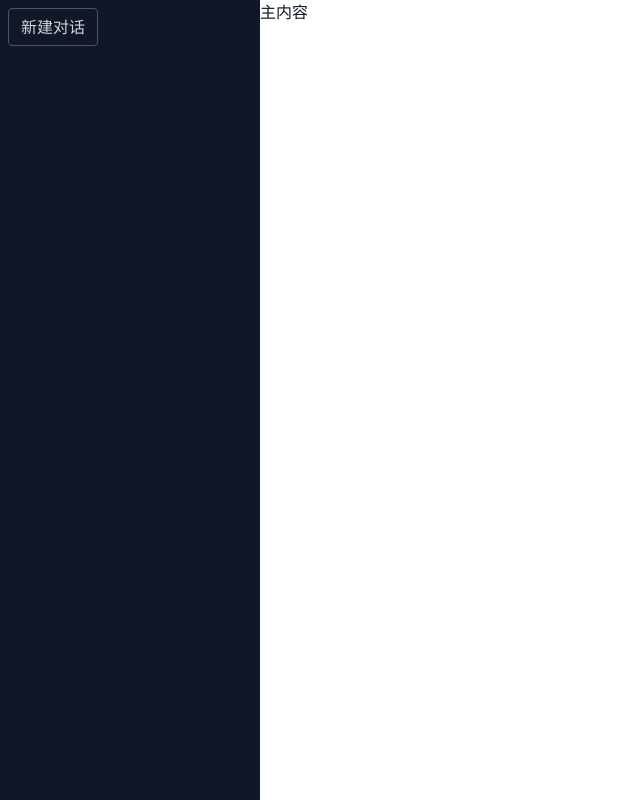
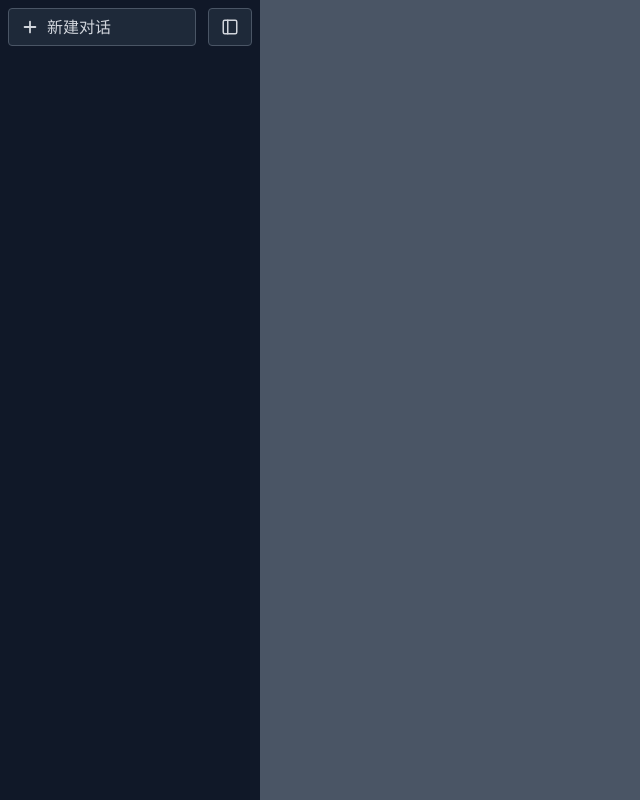
Before and after one commit to jacbo/chatgpt-app, a Next.js app: page / in a window 1280 px wide. Shown: the whole page, without its empty margins (0-640 px from the left). Built offline with nearby package versions, Linux system fonts and the light colour scheme.

Commit message:
添加按钮

```diff
--- a/app/globals.css
+++ b/app/globals.css
@@ -5,3 +5,7 @@
 html,body {
   height: 100%;
 }
+
+  .hidden {
+    display: none;
+  }
--- a/app/layout.tsx
+++ b/app/layout.tsx
@@ -1,3 +1,4 @@
+import AppContextProvider from '@/components/AppContext'
 import './globals.css'
 
 export const metadata = {
@@ -12,7 +13,11 @@ export default function RootLayout({
 }) {
   return (
     <html lang="zh">
-      <body className="">{children}</body>
+      <body className="dark">
+        <AppContextProvider>
+          {children}
+        </AppContextProvider>
+      </body>
     </html>
   )
 }
--- /dev/null
+++ b/components/AppContext.tsx
@@ -0,0 +1,28 @@
+"use client"
+
+import {Dispatch, ReactNode, SetStateAction, createContext, useContext, useMemo, useState} from "react"
+
+type State = {
+  displayNavigation: boolean;
+}
+
+type AppContextProps = {
+  state: State;
+  setState: Dispatch<React.SetStateAction<State>>;
+}
+
+const AppContext = createContext<AppContextProps>(null!);
+
+export function useAppContext(){
+  return useContext(AppContext);
+}
+
+export default function AppContextProvider({children}:{children: ReactNode}){
+    const [state, setState] = useState<State>({
+        displayNavigation: true,
+    })
+    const contextValue = useMemo(() => ({state, setState}), [state,setState]);
+    return (
+        <AppContext.Provider value={contextValue}>{children}</AppContext.Provider>
+    )
+}
--- a/components/common/Button.tsx
+++ b/components/common/Button.tsx
@@ -1,9 +1,25 @@
 import { ComponentPropsWithoutRef } from "react";
+import { IconType } from "react-icons";
 
-export default function Button({children, className, ...props}:ComponentPropsWithoutRef<'button'>) {
+type ButtonProps = {
+    icon?: IconType
+    variant?: "default" | "outline" | "text"
+} & ComponentPropsWithoutRef<'button'>
+
+export default function Button({children, className="", icon:Icon,variant="default", ...props}:ButtonProps) {
+  let localClassName = "";
+  if(variant === "default") {
+    localClassName = "text-black dark:text-gray-300 bg-gray-50 hover:bg-gray-200 dark:bg-gray-700 dark:hover:bg-gray-900"
+  } else if(variant === "outline") {
+    localClassName = "border border-gray-300 dark:border-gray-600 text-black dark:text-gray-300 bg-gray-50 hover:bg-gray-200 dark:bg-gray-800 dark:hover:bg-gray-700"
+  } else if(variant === "text") {
+    localClassName = "text-black dark:text-gray-300 bg-transparent hover:bg-gray-200 dark:hover:bg-gray-700"
+  }
   return (
-    <button className={`border border-gray-600 rounded px-3 py-1.5 hover:bg-gray-800 active:bg-blue-700 ${className}`}
+    <button className={`  inline-flex ${className} items-center min-w-[38px] min-h-[38px] rounded px-3 py-1.5
+      ${localClassName}`}
     {...props}>
+      {Icon && <Icon className={`text-lg ${children ? "mr-2" : ""}`} />}
       {children}
     </button>
   )
--- a/components/home/Main.tsx
+++ /dev/null
@@ -1,3 +0,0 @@
-export default function Main() {
-    return <main className="flex-1 bg-white text-gray-900 dark:bg-gray-600 dark:text-gray-100">主内容</main>
-}
--- /dev/null
+++ b/components/home/Main/Menu.tsx
@@ -0,0 +1,17 @@
+"use client"
+import { useAppContext } from "@/components/AppContext"
+import Button from "@/components/common/Button"
+import { LuPanelLeft } from "react-icons/lu"
+
+export default function Menu() {
+    const {
+        state:{displayNavigation},
+        setState
+    } = useAppContext()
+
+    return (<Button className={`${displayNavigation ? "hidden " : ""} fixed left-2 top-2`}
+            icon={LuPanelLeft}
+            variant="outline"
+            onClick={() => setState(v => ({ ...v, displayNavigation: true }))}
+        />)
+}
--- /dev/null
+++ b/components/home/Main/index.tsx
@@ -0,0 +1,7 @@
+import Menu from "./Menu";
+
+export default function Main() {
+    return <main className="flex-1 bg-white text-gray-900 dark:bg-gray-600 dark:text-gray-100">
+        <Menu />
+    </main>
+}
--- a/components/home/Navigation.tsx
+++ /dev/null
@@ -1,7 +0,0 @@
-import Button from "@/components/common/Button";
-
-export default function Navigation() {
-    return <nav className="h-full w-[260px] bg-gray-900 text-gray-300 p-2">
-        <Button>新建对话</Button>
-    </nav>
-}
--- /dev/null
+++ b/components/home/Navigation/Menubar.tsx
@@ -0,0 +1,26 @@
+import { useAppContext } from "@/components/AppContext";
+import Button from "@/components/common/Button";
+import { HiPlus } from "react-icons/hi";
+import { LuPanelLeft } from "react-icons/lu";
+
+export default function Menubar() {
+
+    const {
+        setState
+    } = useAppContext()
+
+    return <div className="flex space-x-3">
+        <Button
+        icon={HiPlus}
+        variant="outline"
+        className="flex-1"
+        >
+            新建对话
+        </Button>
+        <Button
+        icon={LuPanelLeft}
+        variant="outline"
+        onClick={() => setState(v => ({...v, displayNavigation: false}))}
+        />
+    </div>
+}
--- /dev/null
+++ b/components/home/Navigation/index.tsx
@@ -0,0 +1,16 @@
+"use client"
+import { useAppContext } from "@/components/AppContext";
+import Menubar from "./Menubar";
+
+
+
+export default function Navigation() {
+
+    const {
+        state: {displayNavigation}
+    } = useAppContext();
+
+    return <nav className={`${displayNavigation?"":"hidden"} h-full w-[260px] bg-gray-900 text-gray-300 p-2`}>
+        <Menubar/>
+    </nav>
+}
--- a/package.json
+++ b/package.json
@@ -17,6 +17,7 @@
     "postcss": "^8.5.26",
     "react": "19.2.8",
     "react-dom": "19.2.8",
+    "react-icons": "^5.7.0",
     "typescript": "7.0.2"
   },
   "devDependencies": {
```
Also changed, not shown: 1 other file (tests, documents, lock files or other folders).
